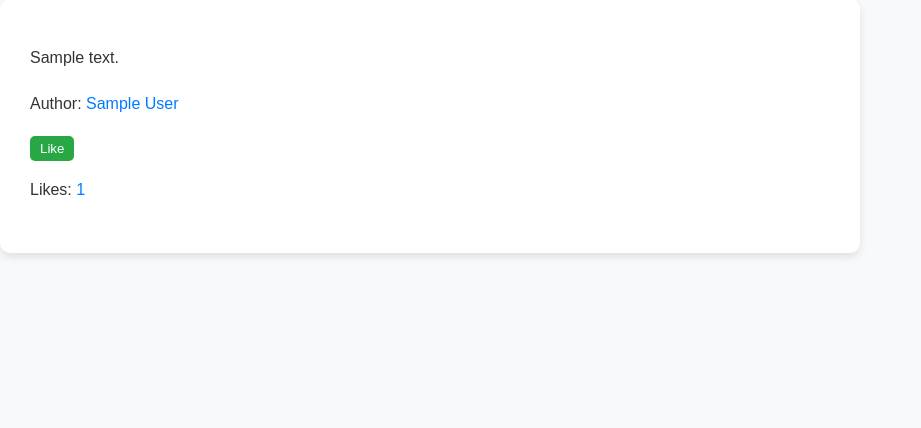
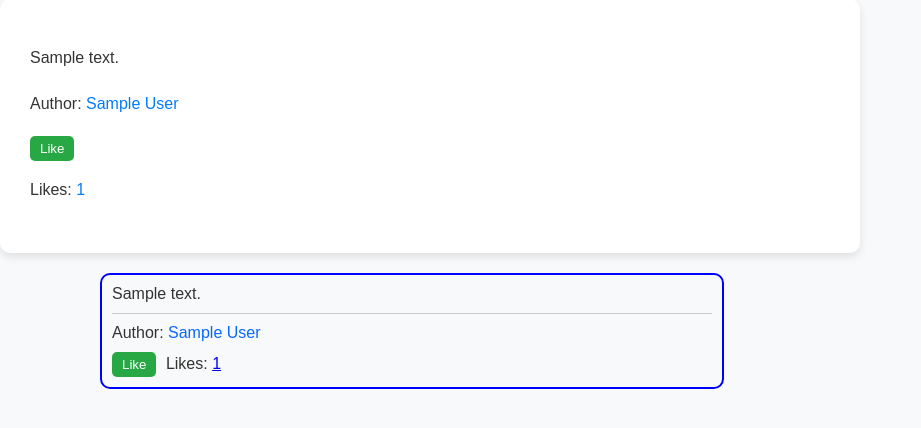
Before and after one commit to FaroukZakaria/Mini_social_media, a Flask app: page /posts/1 in a window 1280 px wide. Shown: the part 61-489 px from the top of the page, without its empty margins (0-921 px from the left). Run offline with Flask 3, Linux system fonts and the light colour scheme; tables that the repository leaves empty hold one stand-in row (values such as "Sample post").

Commit message:
added a comment section in post page.

```diff
--- a/templates/viewPost.html
+++ b/templates/viewPost.html
@@ -26,5 +26,27 @@
 	    {% endif %}
 	    <p>Likes: <a href="/post_likes/{{ post.id }}">{{ post.likes }}</a>
     </div>
+    <div class="commentss">
+        {% for comment in comments %}
+	<div class="comment-item">
+	    <p>{{ comment.content }}</p>
+	    <hr>
+	    <p>Author: <a href="/users/{{ comment.author_id }}">{{ comment.author.firstname }} {{ comment.author.lastname }}</a></p>
+	    <div class="comment-like">
+	        {% if user.id in user_comment_likes[comment.id] %}
+		    <form action="/comment/unlike/{{ comment.id }}" method="POST">
+		        <button type="submit" class="unlike-btn">Unlike</button>
+			Likes: <a href="/comments/{{ comment.id }}/likes">{{ comment.likes }}</a>
+		    </form>
+		{% else %}
+		    <form action="/comment/like/{{ comment.id }}" method="POST">
+			<button type="submit" class="like-btn">Like</button>
+			Likes: <a href="/comments/{{ comment.id }}/likes">{{ comment.likes }}</a>
+		    </form>
+		{% endif %}
+	    </div>
+	</div>
+	{% endfor %}
+    </div>
 </body>
 </html>
```
